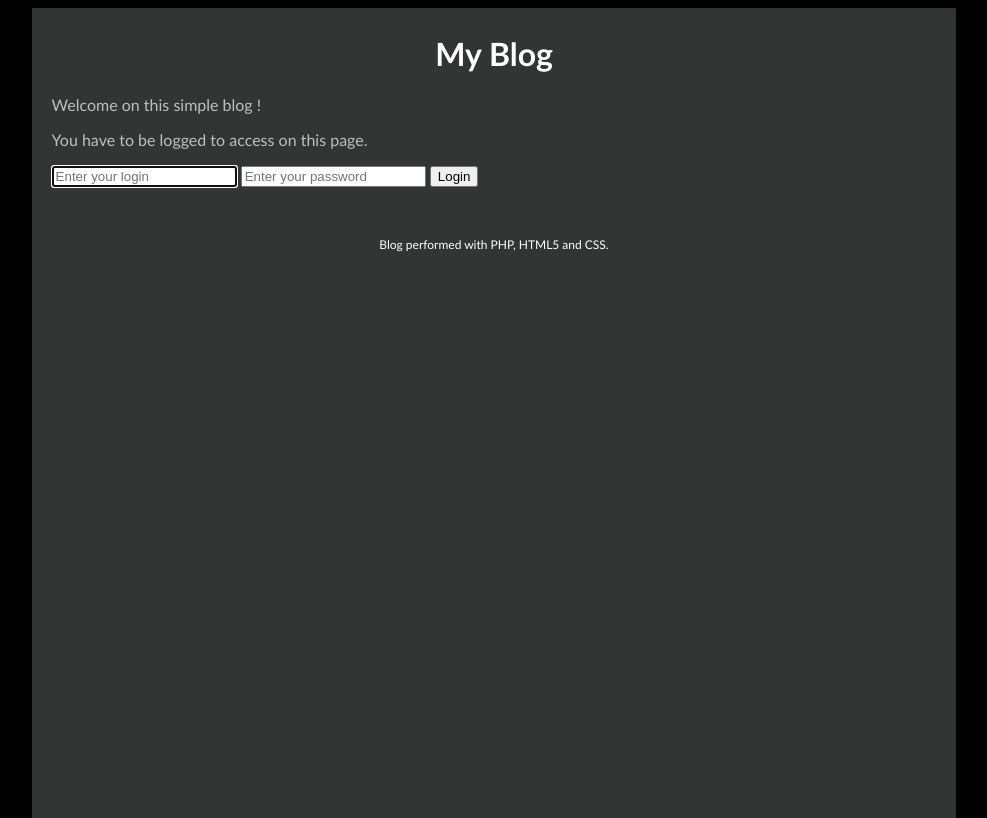
After one commit to gcaggia/blog_MVC, a PHP site: template view/Connexion/index.php in a window 1280 px wide. The commit adds this page. Shown: the whole page, without its empty margins (146-1133 px from the left). Run offline with PHP 8.4, Linux system fonts and the light colour scheme; the template is opened without the code that fills it, so the values that code supplies are empty.

```diff
--- a/view/Admin/index.php
+++ b/view/Admin/index.php
@@ -6,3 +6,5 @@
 
 <p>This blog has <strong><?php echo $nbPosts; ?></strong> post(s) and
 <strong><?php echo $nbComments; ?></strong> comment(s).</p>
+
+<a id="logoutlink" href="connexion/logout">Logout</a>
--- /dev/null
+++ b/view/Connexion/index.php
@@ -0,0 +1,14 @@
+<?php $this->titre = "My Blog - login"; ?>
+<p>You have to be logged to access on this page.</p>
+
+<form action="connexion/login" method="post">
+    <input name="login" type="text" placeholder="Enter your login"
+    required autofocus>
+    <input name="password" type="password" placeholder="Enter your password"
+    required>
+    <button type="submit">Login</button>
+</form>
+
+<?php if (isset($msgError)): ?>
+    <p><?php echo $msgError; ?></p>
+<?php endif; ?>
```
Also changed, not shown: 2 other files.
